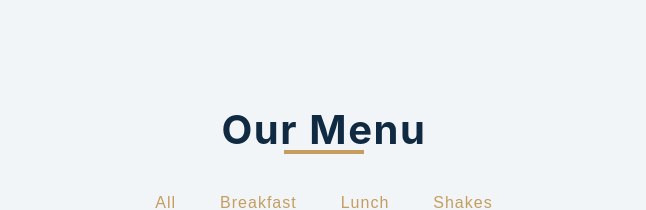
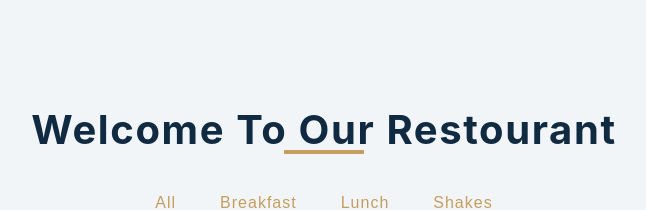
Before and after one commit to javokhirbekkhaydarov/reactlesson, a React (Create React App) app in the folder my-test/: page / in a window 1280 px wide. Shown: the top 210 px of the page, without its empty margins (291-937 px from the left). Built offline with nearby package versions, Linux system fonts and the light colour scheme.

Commit message:
complete lesson20

```diff
--- a/my-test/src/components/MenuLesson20/Main.js
+++ b/my-test/src/components/MenuLesson20/Main.js
@@ -23,7 +23,7 @@ const Main = () => {
       <section className="menu section">
         <div className="title">
           <h2>
-            Our Menu
+            Welcome to Our Restourant
             <div className="underline"></div>
           </h2>
         </div>
```
Also changed, not shown: 2 other files (tests, documents, lock files or other folders).
